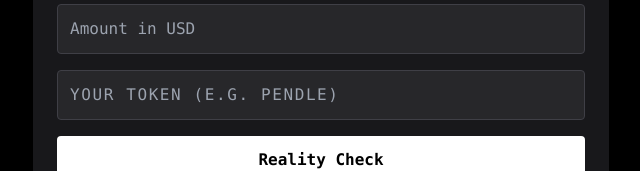
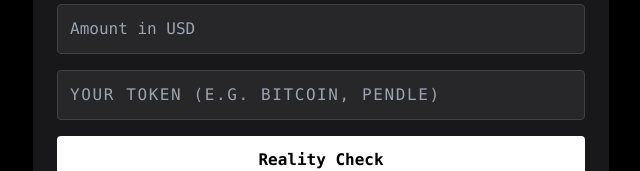
Before and after one commit to unhappyben/crypto-reality-check, a React (Vite) app: page / in a window 1280 px wide. Shown: the part 196-367 px from the top of the page, without its empty margins (319-959 px from the left). Built offline with nearby package versions, Linux system fonts and the light colour scheme.

Commit message:
Update App.jsx

```diff
--- a/src/App.jsx
+++ b/src/App.jsx
@@ -109,7 +109,7 @@
             type="text"
             value={yourToken || ''}
             onChange={(e) => setYourToken(e.target.value.toLowerCase())}
-            placeholder="Your token (e.g. pendle)"
+            placeholder="Your token (e.g. bitcoin, pendle)"
             className="w-full p-3 bg-zinc-800 border border-zinc-700 rounded text-white uppercase tracking-widest"
           />
           <button
```
